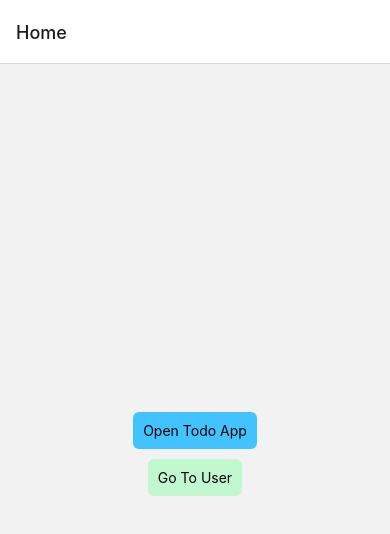
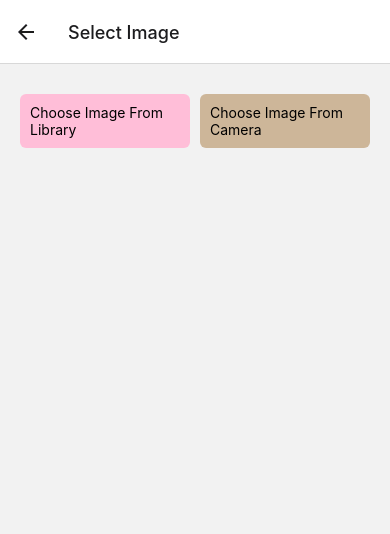
Before and after one commit to akashBhaumik/todo-list-using-react-native, a React Native app: screen /chooseImage in a window 390 px wide. Shown: the top 534 px of the page. Built offline with nearby package versions, Linux system fonts and the light colour scheme.

Commit message:
image picker added

```diff
--- a/App.js
+++ b/App.js
@@ -5,6 +5,7 @@ import Todo from "./components/Todo"
 import Login from "./components/Login";
 import User from "./components/User";
 import UsersScreen from "./screens/UsersScreen";
+import SelectImage from "./screens/SelectImage";
 
 const Stack = createNativeStackNavigator();
 
@@ -19,6 +20,7 @@ const App = () => {
         <Stack.Screen name="open" component={Login} options={{ title: 'Home' }}/>
         <Stack.Screen name="todo" component={Todo}  options={{ title: 'Todo' }} />
         <Stack.Screen name="userScreen" component={UsersScreen}   options={{ title: 'Users' }}/>
+        <Stack.Screen name="chooseImage" component={SelectImage}   options={{ title: 'Select Image' }}/>
 
       </Stack.Navigator>
     </NavigationContainer>
@@ -27,6 +29,4 @@ const App = () => {
   )
 };
 
-
-
 export default App;
--- a/components/Login.js
+++ b/components/Login.js
@@ -20,6 +20,14 @@ const Login = ({ navigation }) => {
             >
                 <Text>Go To User</Text>
             </TouchableOpacity>
+            <TouchableOpacity
+                style={styles.imageChoose}
+                onPress={() =>
+                    navigation.navigate('chooseImage')
+                }
+            >
+                <Text>Set Image</Text>
+            </TouchableOpacity>
         </View>
     )
 }
@@ -39,5 +47,12 @@ const styles = StyleSheet.create({
         fontSize: 20,
         borderRadius: 6,
         marginTop : 10
+    },
+    imageChoose : {
+        backgroundColor: "#94B49F",
+        padding: 10,
+        fontSize: 20,
+        borderRadius: 6,
+        marginTop : 10
     }
 })
--- a/components/Todo.js
+++ b/components/Todo.js
@@ -1,8 +1,8 @@
 import React from "react";
-import { StyleSheet, Text, View, Button, TextInput, ScrollView, TouchableOpacity , SafeAreaView } from "react-native";
+import { StyleSheet, Text, View, Button, TextInput, ScrollView, TouchableOpacity, SafeAreaView } from "react-native";
 import { useState } from "react";
 
-const Todo = () =>{
+const Todo = () => {
   const [task, add_task] = useState([])
   const [text, onChangeText] = useState("")
   const [edit, setEdit] = useState(false)
@@ -54,9 +54,9 @@ const Todo = () =>{
 
             onPress={() => {
               console.log("press button", text == '')
-              if(text == ''){
+              if (text == '') {
                 add_task([...task])
-              }else {
+              } else {
 
                 add_task([...task, text])
               }
@@ -111,7 +111,8 @@ const styles = StyleSheet.create({
   container: {
     flex: 1,
     padding: 20,
-      backgroundColor: "#eaeaea"
+    // flexDirection: "column",
+    backgroundColor: "#eaeaea",
   },
   title: {
     marginTop: 30,
@@ -123,12 +124,12 @@ const styles = StyleSheet.create({
     color: "#20232a",
     textAlign: "center",
     fontSize: 20,
-      fontWeight: "bold"
+    fontWeight: "bold",
   },
   textInput: {
     height: 40,
-      flex: 4,
-      margin: 12,
+    flex: 6,
+
   },
   input: {
     height: "100%",
@@ -145,6 +146,7 @@ const styles = StyleSheet.create({
     padding: 10,
     fontSize: 20,
     borderRadius: 6,
+    marginLeft: 10
   },
   editButton: {
     flex: 1,
@@ -153,32 +155,34 @@ const styles = StyleSheet.create({
     padding: 10,
     fontSize: 20,
     borderRadius: 6,
+    marginLeft: 10
   },
-    editTask : {
+  editTask: {
     flex: 0.5,
     alignItems: "center",
     backgroundColor: "#8BDB81",
     padding: 9,
     fontSize: 20,
     borderRadius: 6,
-      marginLeft : 2,
-      marginTop : 9
+    marginLeft: 2,
+    marginTop: 9
   },
-    deleteTask : {
+  deleteTask: {
     flex: 0.5,
     alignItems: "center",
     backgroundColor: "#FC4F4F",
     padding: 9,
     fontSize: 20,
     borderRadius: 6,
-      marginLeft : 2,
-      marginTop : 9
+    marginLeft: 2,
+    marginTop: 9
 
 
   },
   fixToText: {
     flexDirection: 'row',
-      alignItems: "center"
+    alignItems: "center",
+    marginTop : 10,
   },
   scrollView: {
     // backgroundColor: 'pink',
@@ -196,7 +200,7 @@ const styles = StyleSheet.create({
     textAlign: "center",
     fontSize: 20,
     fontWeight: "bold",
-      flex: 3,
+    flex: 2.5,
   }
 });
 
--- a/components/User.js
+++ b/components/User.js
@@ -4,19 +4,7 @@ import { useState, useEffect, } from "react";
 import { getUser } from "../services/apiConfig";
 
 const User = ({userProperty}) => {
-    // const [users, setUsers] = useState([]);
     console.log("props == ",userProperty)
-
-    // useEffect(() => {
-    //     let mounted = true;
-    //     getUser().then((items) => {
-    //         console.log("users items= ", items.data.data)
-    //         if (mounted) {
-    //             setUsers(items.data.data)
-    //         }
-    //     })
-    //     return () => mounted = false;
-    // }, [])
 
     return (
         <SafeAreaView style={styles.container}>
@@ -73,7 +61,7 @@ const styles = StyleSheet.create({
         borderRadius : 50,
         backgroundColor: "green",
         bottom: 5,
-        right: 40,
+        right: 35,
         position: "absolute"
     },
     scrollView: {
@@ -81,6 +69,7 @@ const styles = StyleSheet.create({
     },
     image: {
         flex: 2,
+        position : "relative"
     },
     profile: {
         flex: 4,
--- a/package.json
+++ b/package.json
@@ -18,6 +18,7 @@
     "@react-navigation/native-stack": "^6.5.0",
     "axios": "^0.26.0",
     "expo": "~44.0.0",
+    "expo-image-picker": "~12.0.1",
     "expo-status-bar": "~1.2.0",
     "react": "17.0.1",
     "react-dom": "17.0.1",
--- /dev/null
+++ b/screens/SelectImage.js
@@ -0,0 +1,88 @@
+import React, { useState, useEffect } from "react";
+import { View, Text, StyleSheet, TouchableOpacity, SafeAreaView, Image , ScrollView } from "react-native";
+import * as ImagePicker from 'expo-image-picker';
+
+const SelectImage = () => {
+    const [l_Image, set_l_Image] = useState(null);
+    const [c_image, set_c_image] = useState(null);
+    // const [status, requestPermission] = ImagePicker.useCameraPermissions();
+    // console.log("camera permission = ", status)
+
+    const libraryImage = async () => {
+        // No permissions request is necessary for launching the image library
+        let libraryResult = await ImagePicker.launchImageLibraryAsync({
+            mediaTypes: ImagePicker.MediaTypeOptions.All,
+            allowsEditing: true,
+            aspect: [5, 5],
+            quality: 1,
+        });
+
+        console.log(libraryResult);
+
+        if (!libraryResult.cancelled) {
+            set_l_Image(libraryResult.uri);
+        }
+    };
+
+    const cameraImage = async () => {
+        let cameraResult = await ImagePicker.launchCameraAsync()
+        console.log("async = ",cameraResult)
+        if (!cameraResult.cancelled) {
+            set_c_image(cameraResult.uri);
+        }
+    }
+
+    return (
+        <ScrollView style={{ flex: 1, padding: 20, paddingBottom : 80 }}>
+            <View style={styles.fixButtonSpace}>
+                <TouchableOpacity
+                    style={styles.chooseFromLibrary}
+                    onPress={libraryImage}>
+                    <Text>Choose Image From Library</Text>
+                </TouchableOpacity>
+                <TouchableOpacity
+                    style={styles.chooseFromCamera}
+                    onPress={cameraImage}>
+                    <Text>Choose Image From Camera</Text>
+                </TouchableOpacity>
+            </View>
+            <View style={styles.fixImageSpace}>
+
+            {l_Image && <Image source={{ uri: l_Image }} style={{  width: "100%", height: 400 }}  resizeMode="contain" />}
+            {c_image && <Image source={{ uri: c_image }} style={{  width: "100%", height: 400  }} resizeMode="contain" />}
+            </View>
+        </ScrollView>
+    )
+}
+
+const styles = StyleSheet.create({
+    fixButtonSpace: {
+        flexDirection: 'row',
+        alignItems: "center",
+        marginTop: 10,
+    },
+    chooseFromLibrary: {
+        flex: 5,
+        alignItems: "center",
+        backgroundColor: "#FFBED8",
+        padding: 10,
+        // fontSize: 20,
+        borderRadius: 6,
+    },
+    chooseFromCamera: {
+        flex: 5,
+        alignItems: "center",
+        backgroundColor: "#CDB699",
+        padding: 10,
+        // fontSize: 20,
+        borderRadius: 6,
+        marginLeft: 10
+    },
+    fixImageSpace : {
+        flexDirection: 'column',
+        marginTop: 10,
+    }
+
+})
+
+export default SelectImage
```
Also changed, not shown: 1 other file (tests, documents, lock files or other folders). Lines whose indentation alone changed are shown as unchanged.
